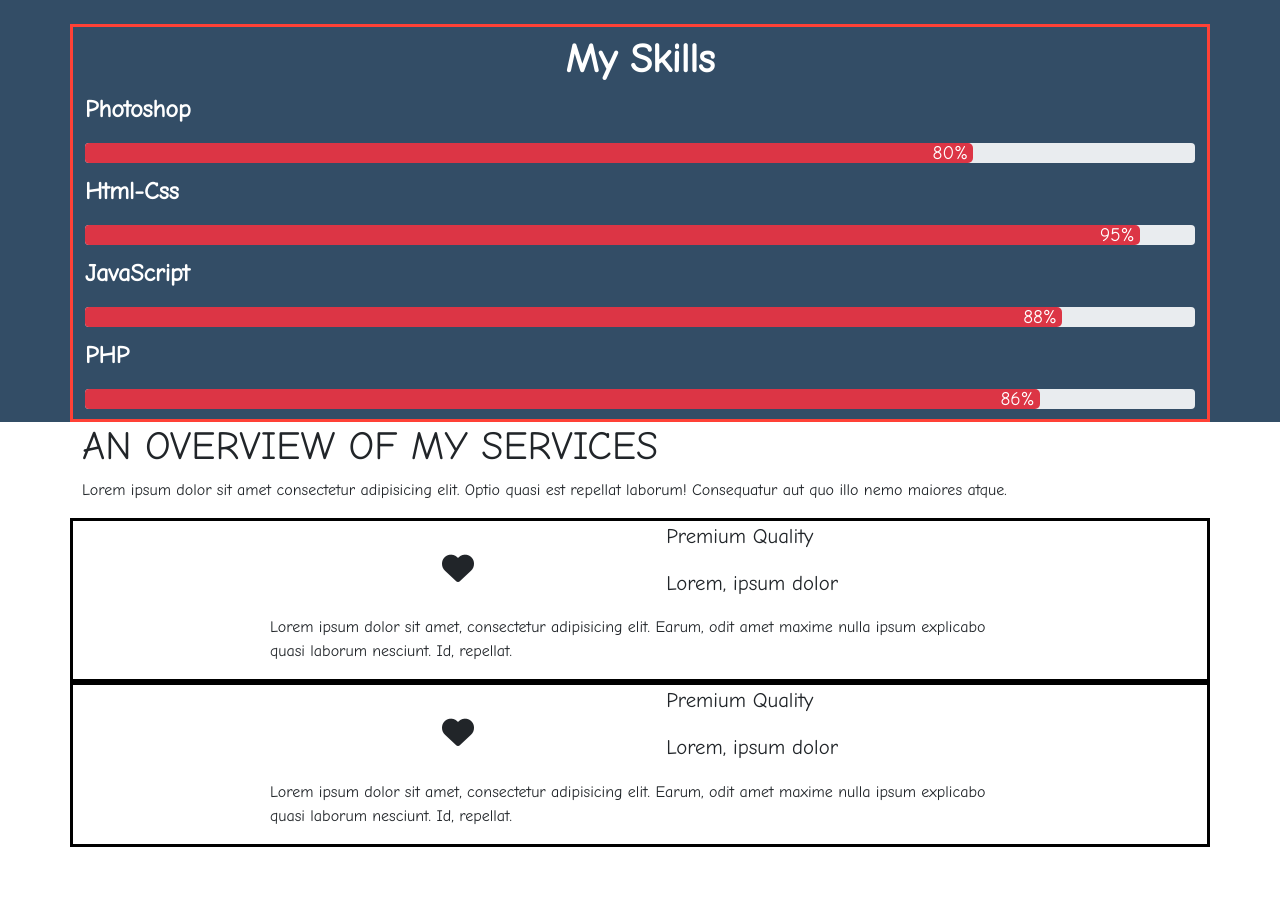
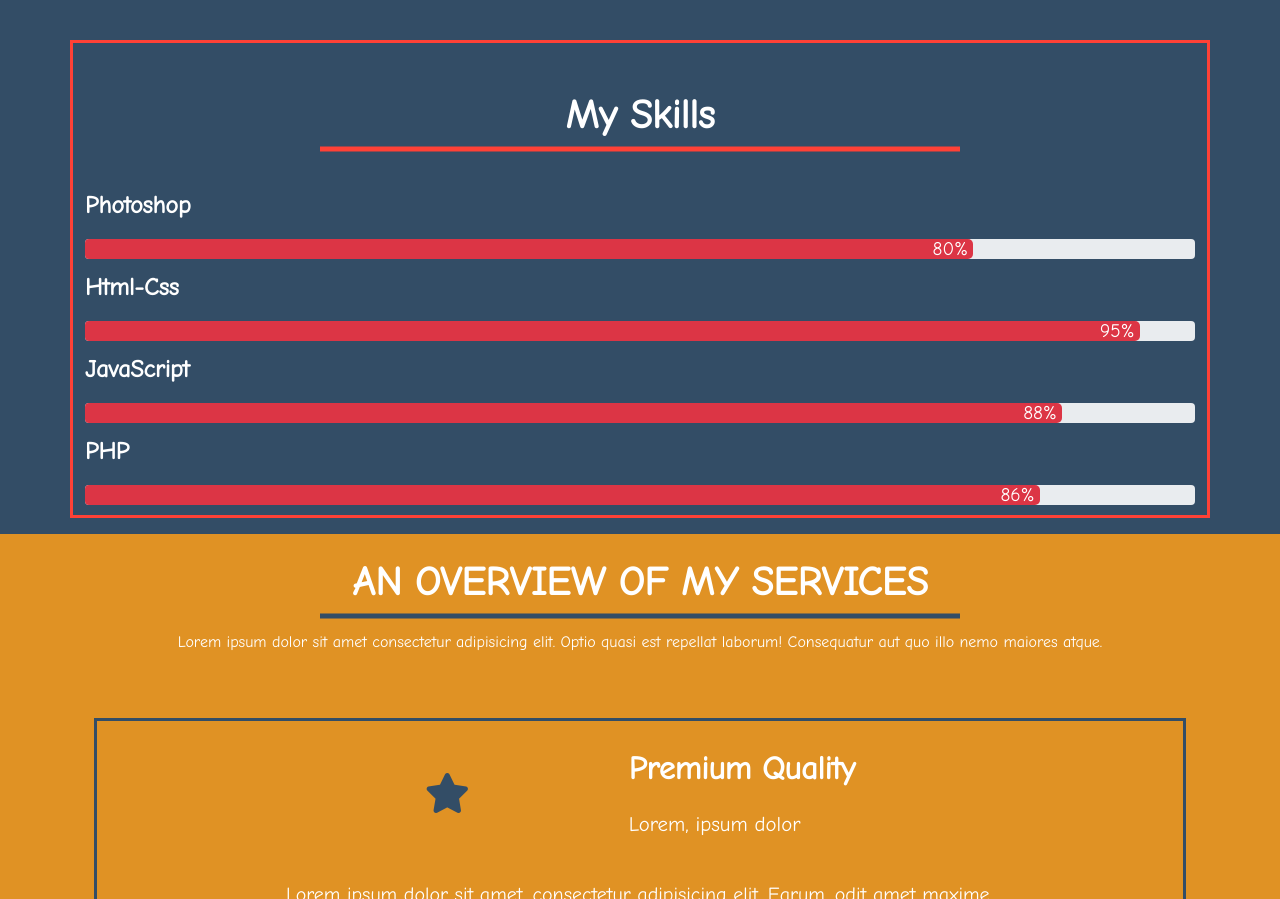
Before and after one commit to ramazankarisan/UIB_Modul_Project_v1, a plain HTML site: page index.html in a window 1280 px wide. Shown: the part 1901-2800 px from the top of the page. Before the commit the page ends 2748 px from the top, so only its background shows below. Drawn offline with nearby package versions, Linux system fonts and the light colour scheme.

Commit message:
aboutme updated and services created

```diff
--- a/_mixins.scss
+++ b/_mixins.scss
@@ -24,3 +24,18 @@
     }
   }
 }
+@mixin spinIt {
+  transform: scale(1.3) rotate(360deg);
+  text-shadow: 2px 2px 10px white, -1px -1px 10px white;
+}
+@mixin underline($color: #ff4136) {
+  content: "";
+  height: 5px;
+  width: 50%;
+  background: $color;
+  display: block;
+  position: absolute;
+  transform: translate(-50%, -50%);
+  left: 50%;
+  margin: 10px 0;
+}
--- a/_variables.scss
+++ b/_variables.scss
@@ -9,4 +9,5 @@
 );
 $colors: (
   aboutme: #334d66,
+  services: #e09224,
 );
--- a/index.html
+++ b/index.html
@@ -146,8 +146,8 @@
               <a href="#contact" class="btn btn-light fs-4">Hire me</a>
             </div>
           </div>
-          <div class="skills">
-            <h2 class="text-white text-center my-2 fs-1">My Skills</h2>
+          <div class="skills my-3">
+            <h2 class="text-white text-center my-5 fs-1">My Skills</h2>
             <p class="skills-item">Photoshop</p>
             <div class="progress position-relative">
               <div
@@ -207,42 +207,74 @@
     </div>
     <!--    services     -->
 
-    <div class="services-container container-fluid">
+    <div class="services-container py-4 container-fluid">
       <div class="container">
         <div class="services-header">
-          <h1>AN OVERVIEW OF MY SERVICES</h1>
-          <p>
+          <h1 class="text-center fw-bold">AN OVERVIEW OF MY SERVICES</h1>
+          <p class="text-center my-4">
             Lorem ipsum dolor sit amet consectetur adipisicing elit. Optio quasi
             est repellat laborum! Consequatur aut quo illo nemo maiores atque.
           </p>
         </div>
-        <div class="row services-items">
-          <div class="services-item item1 col-12">
+        <div class="row services-items p-4">
+          <div class="services-item item1 my-3 col-12">
             <div class="services col-8">
-              <i class="fas fa-heart"></i>
-              <div class="services-name">
-                <p>Premium Quality</p>
+              <i class="fas fa-star"></i>
+              <div class="services-name py-4">
+                <p class="fw-bold fs-2">Premium Quality</p>
                 <p>Lorem, ipsum dolor</p>
               </div>
             </div>
             <div class="col-8">
-              <p>
+              <p class="fs-5">
                 Lorem ipsum dolor sit amet, consectetur adipisicing elit. Earum,
                 odit amet maxime nulla ipsum explicabo quasi laborum nesciunt.
                 Id, repellat.
               </p>
             </div>
           </div>
-          <div class="services-item item2 col-12">
+          <div class="services-item item2 my-2 col-12">
             <div class="services col-8">
-              <i class="fas fa-heart"></i>
-              <div class="services-name">
-                <p>Premium Quality</p>
+              <i class="fas fa-cloud-upload-alt"></i>
+              <div class="services-name py-4">
+                <p class="fw-bold fs-2">Cloud Services</p>
                 <p>Lorem, ipsum dolor</p>
               </div>
             </div>
             <div class="col-8">
-              <p>
+              <p class="fs-5">
+                Lorem ipsum dolor sit amet, consectetur adipisicing elit. Earum,
+                odit amet maxime nulla ipsum explicabo quasi laborum nesciunt.
+                Id, repellat.
+              </p>
+            </div>
+          </div>
+          <div class="services-item item3 my-2 col-12">
+            <div class="services col-8">
+              <i class="fas fa-shield-alt"></i>
+              <div class="services-name py-4">
+                <p class="fw-bold fs-3">Secured Accounts</p>
+                <p>Lorem, ipsum dolor</p>
+              </div>
+            </div>
+            <div class="col-8">
+              <p class="fs-5">
+                Lorem ipsum dolor sit amet, consectetur adipisicing elit. Earum,
+                odit amet maxime nulla ipsum explicabo quasi laborum nesciunt.
+                Id, repellat.
+              </p>
+            </div>
+          </div>
+          <div class="services-item item3 my-2 col-12">
+            <div class="services col-8">
+              <i class="fas fa-heart"></i>
+              <div class="services-name py-4">
+                <p class="fw-bold fs-2">100% Satisfaction</p>
+                <p>Lorem, ipsum dolor</p>
+              </div>
+            </div>
+            <div class="col-8">
+              <p class="fs-5">
                 Lorem ipsum dolor sit amet, consectetur adipisicing elit. Earum,
                 odit amet maxime nulla ipsum explicabo quasi laborum nesciunt.
                 Id, repellat.
--- a/style.scss
+++ b/style.scss
@@ -62,23 +62,10 @@
   }
   .personal-data {
     h1::after {
-      content: "";
-      height: 5px;
-      width: 60px;
-      background: #ff4136;
-      display: block;
-      position: absolute;
-      transform: translate(-50%, -50%);
-      left: 50%;
-      margin: 5px 0;
+      @include underline;
     }
     @include borderIt($clr: #ff4136);
     background: map-get($colors, aboutme);
-  }
-  .skills {
-    @include borderIt($clr: #ff4136);
-  }
-}
     .card-body {
       @include centerIt($dir: column);
       .btn {
@@ -91,9 +78,15 @@
         }
       }
     }
+  }
+
   .skills {
+    @include borderIt($clr: #ff4136);
     h2 {
       @include boldIt;
+      &::after {
+        @include underline;
+      }
     }
     &-item {
       @include boldIt;
@@ -114,21 +107,35 @@
       }
     }
   }
+}
 
 //    services
-
-.services-item {
-  @include borderIt;
-  @include centerIt($dir: column, $justify: space-between);
-  .services {
-    font-size: 1.3rem;
-    @include centerIt($justify: space-evenly);
-    .fa-heart {
-      font-size: 2rem;
-      margin-right: 20px;
+.services-container {
+  background: map-get($colors, services);
+  color: white;
+  .services-header {
+    h1::after {
+      @include underline($color: #334d66);
     }
   }
 }
-.item2 {
-  @extend .services-item;
+.services-item {
+  @include borderIt($clr: #334d66);
+  @include centerIt($dir: column, $justify: space-between);
+  .services {
+    &:hover i {
+      @include spinIt;
     }
+    font-size: 1.3rem;
+    @include centerIt($justify: space-evenly);
+
+    .fa-star,
+    .fas {
+      font-size: 2.5rem;
+      margin-right: 20px;
+      margin-bottom: 15px;
+      transition: transform 0.6s linear;
+      color: map-get($colors, aboutme);
+    }
+  }
+}
```
Also changed, not shown: style.css, 1 other file. Lines whose indentation alone changed are shown as unchanged.
